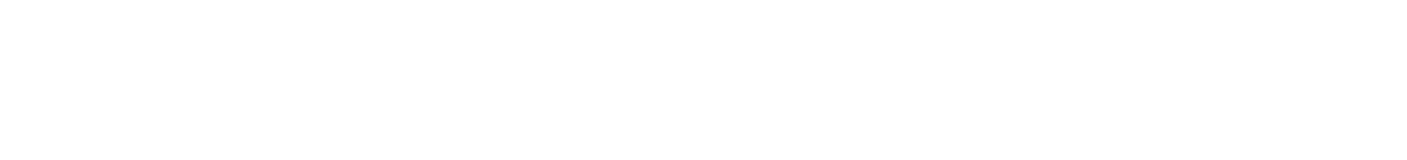
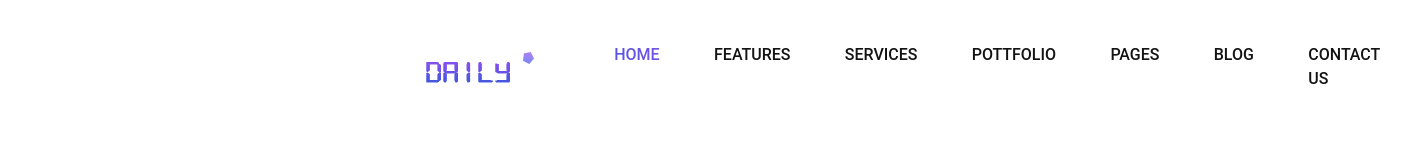
Before and after one commit to HoshanKalana/DemoWebsite02, a plain HTML site: page index.html in a window 1280 px wide. Shown: the whole page, 1407 px wide, since content can reach past the window. Drawn offline with Linux system fonts and the light colour scheme.

Commit message:
navigation menu

```diff
--- a/css/style.css
+++ b/css/style.css
@@ -1,3 +1,40 @@
 
 /*import fonts from fonts.css file*/
 @import url(./fonts.css);
+
+/*import variables.css*/
+@import url(./variables.css);
+
+/* Start navigation */
+
+.header_area .main-menu .navbar .navbar-brand {
+    padding: 0 2rem 0 5rem;
+}
+
+.header_area .main-menu .navbar{
+    padding: 1rem 20rem;
+}
+
+.header_area .main-menu .nav-item .nav-link{
+    font-family: var(--roboto);
+    text-transform: uppercase;
+    font-weight: 500;
+    padding: 1.7rem;
+    color: var(--title-color);
+}
+
+.header_area .main-menu .navbar-nav .active a{
+    background: var(--gradient-color);
+    -webkit-background-clip: text;
+    -webkit-text-fill-color: transparent;
+    background-clip: text;
+}
+
+.header_area .main-menu .navbar-nav a:hover{
+    background: var(--gradient-color);
+    -webkit-background-clip: text;
+    -webkit-text-fill-color: transparent;
+    background-clip: text;
+}
+
+/* End navigation */
--- /dev/null
+++ b/css/variables.css
@@ -0,0 +1,26 @@
+
+
+
+html,body{
+    margin: 0%;
+    box-sizing: border-box;
+    width: 100%;
+    height: 100%;
+}
+
+/*CSS Variables*/
+
+:root{
+    --primary-color: #4458dc;
+    --primary-color2: #854fee;
+    --title-color: #141313;
+    --text-color: #777777;
+    --border-color: #201f1f17;
+    --gradient-color: linear-gradient(90deg, #4458dc 0%, #854fee 100%);
+    --shadow-color: 0px 10px 30px rgba(118,85,225,0.3);
+    --box-shadow: 0px 10px 30px rgba(57,56,61,0.205);
+
+    /* font family variables */
+    --roboto: "Roboto", cursive;
+
+}
--- a/index.html
+++ b/index.html
@@ -17,9 +17,44 @@
 </head>
 <body>
 
-
-
-
+<!-- ============== Start Header Area =============-->
+<header class="header_area">
+<div class="main-menu">
+    <nav class="navbar navbar-expand-lg navbar-light">
+        <a class="navbar-brand" href="#"><img src="img/logo.png"></a>
+        <button class="navbar-toggler" type="button" data-toggle="collapse" data-target="#navbarNav" aria-controls="navbarNav" aria-expanded="false" aria-label="Toggle navigation">
+          <span class="navbar-toggler-icon"></span>
+        </button>
+        <div class="collapse navbar-collapse" id="navbarNav">
+        <div class="mr-auto"></div>
+          <ul class="navbar-nav">
+            <li class="nav-item active">
+              <a class="nav-link" href="#">Home <span class="sr-only">(current)</span></a>
+            </li>
+            <li class="nav-item">
+              <a class="nav-link" href="#">Features</a>
+            </li>
+            <li class="nav-item">
+              <a class="nav-link" href="#">Services</a>
+            </li>
+            <li class="nav-item">
+                <a class="nav-link" href="#">Pottfolio</a>
+              </li>
+              <li class="nav-item">
+                <a class="nav-link" href="#">Pages</a>
+              </li>
+              <li class="nav-item">
+                <a class="nav-link" href="#">Blog</a>
+              </li>
+              <li class="nav-item">
+                <a class="nav-link" href="#">contact Us</a>
+              </li>
+          </ul>
+        </div>
+      </nav>
+</div>
+</header>
+<!-- =============== End Header Area ==============-->
 
     <!--Jquery js file-->
     <script src="js/jquery.js"></script>
```
